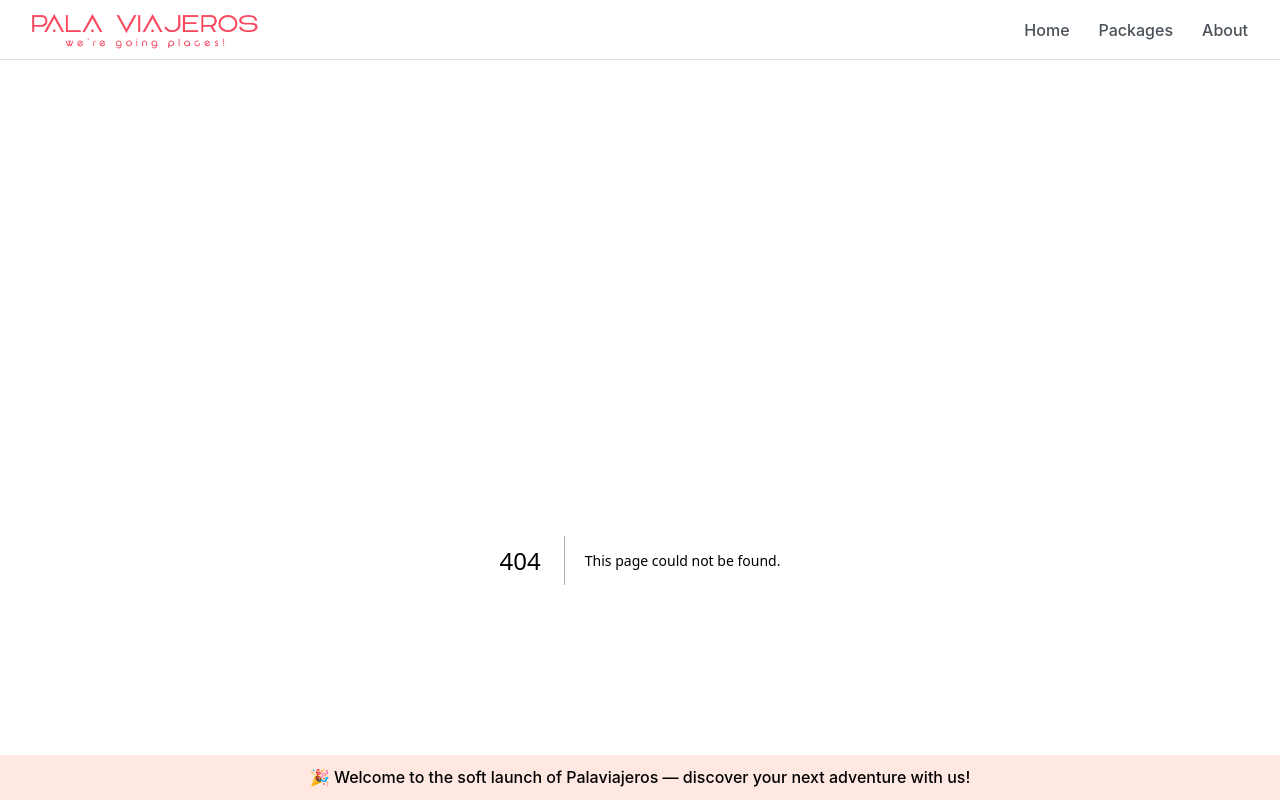
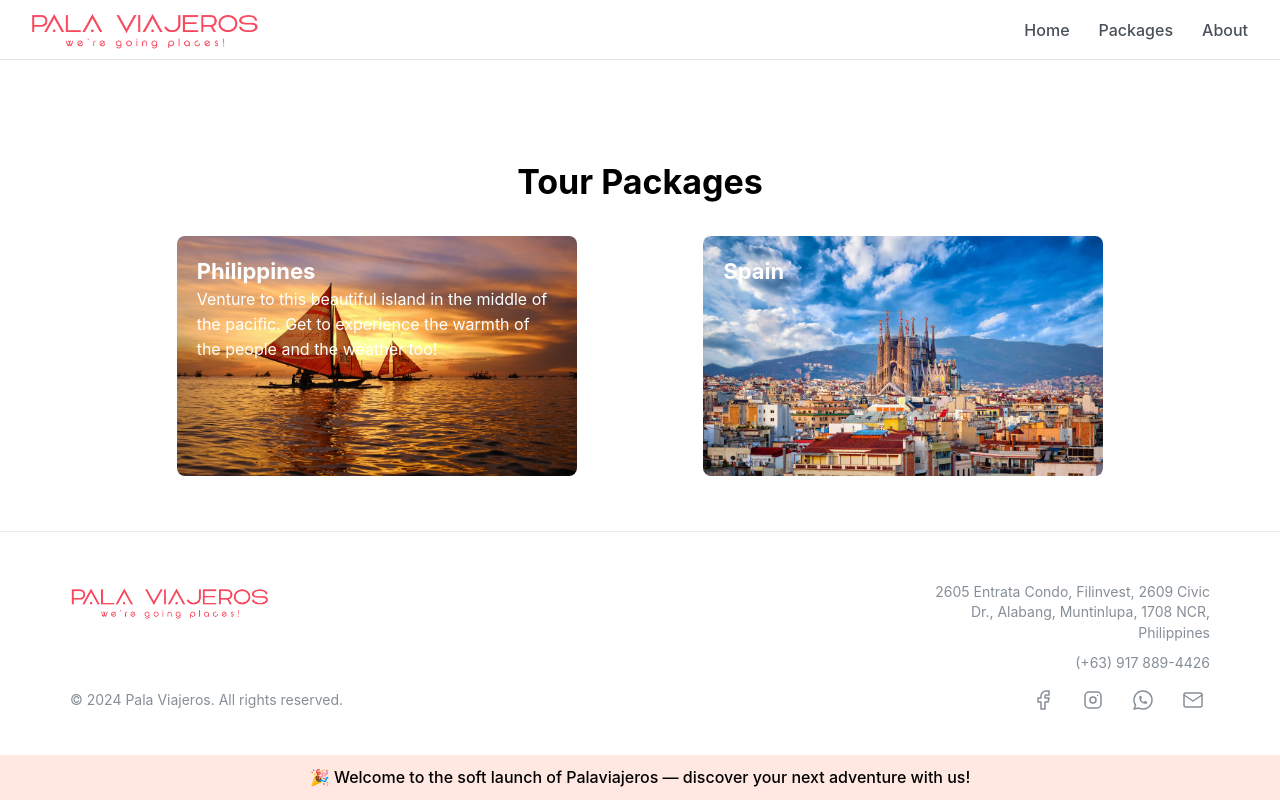
Before and after one commit to palaviajeros/palaviajeros-ui, a Next.js app: page /packages/countries in a window 1280 px wide. Before the commit this address had no page. Shown: the top 800 px of the page. Built offline with nearby package versions, Linux system fonts and the light colour scheme.

Commit message:
create countries landing page

```diff
--- /dev/null
+++ b/src/app/packages/countries/page.tsx
@@ -0,0 +1,52 @@
+import { getCountryTravelPackages } from "@/app/actions/travelPackagesLoader";
+import Link from "next/link";
+import {
+  Flex,
+  Card,
+  BackgroundImage,
+  Box,
+  Title,
+  Text,
+  Space,
+} from "@mantine/core";
+
+export default async function Countries() {
+  const countries = await getCountryTravelPackages();
+  console.log(countries.map((country) => country.countryCode));
+  return (
+    <>
+      <Title order={1} ta="center">
+        Tour Packages
+      </Title>
+      <Space h="xl" />
+      <Flex justify="space-evenly" wrap="wrap" gap="20px">
+        {countries.map((country) => (
+          <Link
+            key={country.countryCode}
+            href={{
+              pathname: `/countries/${country.countryCode}`,
+            }}
+            style={{ textDecoration: "none" }}
+          >
+            <Box>
+              <BackgroundImage
+                w={400}
+                h={240}
+                src={country.packages[0].imageUrls[0]}
+                radius="md"
+                p={20}
+              >
+                <Title order={3} c="var(--mantine-color-white)">
+                  {country.countryName}
+                </Title>
+                <Text c="var(--mantine-color-white)">
+                  {country.description}
+                </Text>
+              </BackgroundImage>
+            </Box>
+          </Link>
+        ))}
+      </Flex>
+    </>
+  );
+}
```
Also changed, not shown: src/app/packages/countries/[countryCode]/page.tsx (added).
